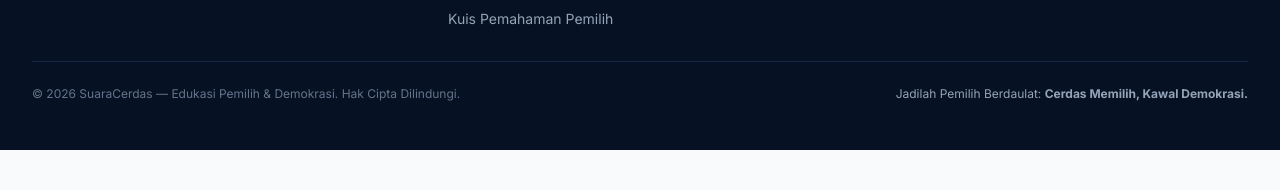
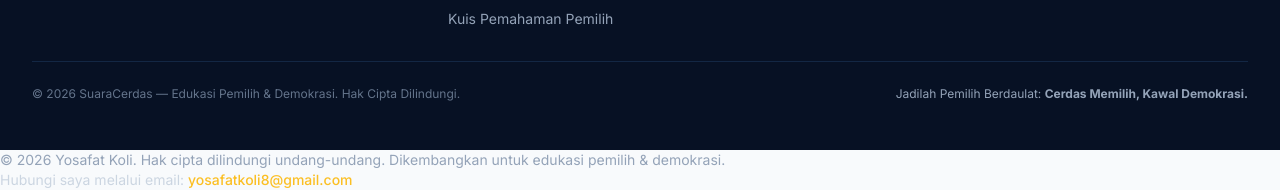
Before and after one commit to yosafatkoli8-tech/SuaraCerdas, a plain HTML site: page index.html in a window 1280 px wide. Shown: the part 5873-6063 px from the top of the page. Before the commit the page ends 6023 px from the top, so only its background shows below. Drawn offline with nearby package versions, Linux system fonts and the light colour scheme.

Commit message:
Update index.html

```diff
--- a/index.html
+++ b/index.html
@@ -1364,3 +1364,14 @@
     </script>
 </body>
 </html>
+<p class="text-sm text-slate-400">
+  © 2026 Yosafat Koli. Hak cipta dilindungi undang-undang. Dikembangkan untuk edukasi pemilih &amp; demokrasi.
+</p>
+<p class="text-sm text-slate-300">
+      Hubungi saya melalui email:
+      <a href="mailto:yosafatkoli8@gmail.com" class="text-amber-400 hover:underline font-medium">
+        yosafatkoli8@gmail.com
+      </a>
+    </p>
+  </div>
+</footer>
```
